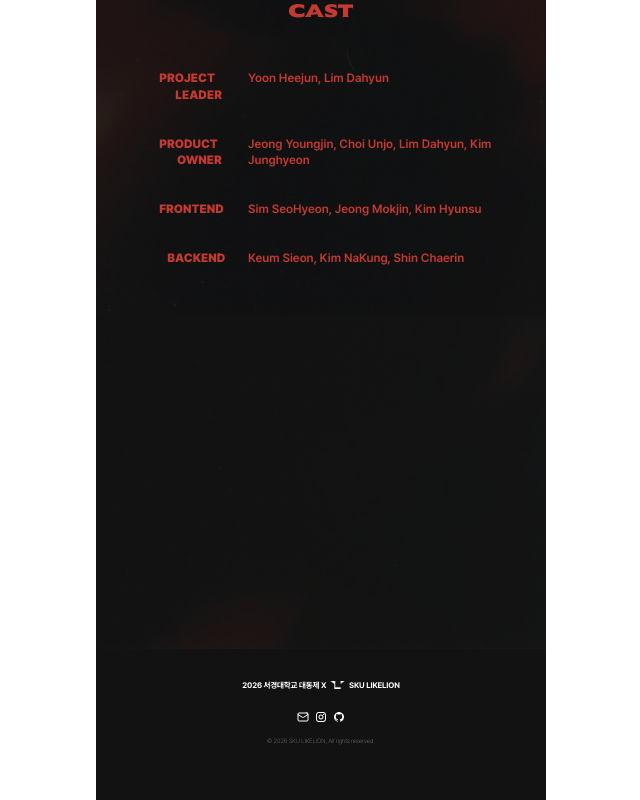
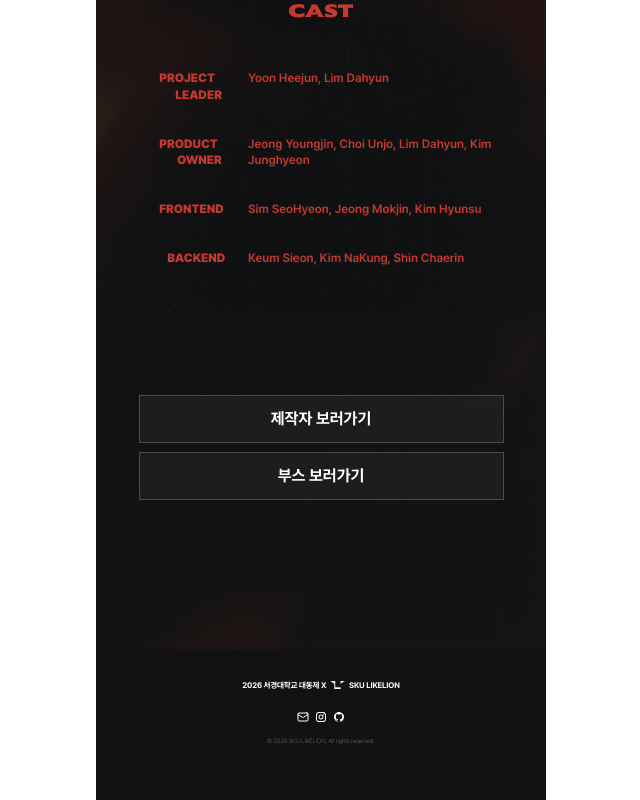
Before and after one commit to LikeLion-SKU/festival-fe, a React (Vite) app: page / in a window 1280 px wide. Shown: the part 4905-5705 px from the top of the page, without its empty margins (319-959 px from the left). Built offline with nearby package versions, Linux system fonts and the light colour scheme.

Commit message:
:art: Design: About 버튼 추가

```diff
--- a/src/components/main/About.jsx
+++ b/src/components/main/About.jsx
@@ -94,6 +94,20 @@ export default function About() {
             ))}
           </div>
         </div>
+        <div className="mt-[8rem] -mx-[1rem] flex w-[calc(100%+2rem)] flex-col gap-[0.55rem]">
+          <button
+            type="button"
+            className="h-[3rem] w-full border border-[rgba(255,255,255,0.2)] bg-[rgba(34,34,34,0.72)] text-[1rem] font-bold leading-none text-white [font-family:Pretendard]"
+          >
+            제작자 보러가기
+          </button>
+          <button
+            type="button"
+            className="h-[3rem] w-full border border-[rgba(255,255,255,0.2)] bg-[rgba(34,34,34,0.72)] text-[1rem] font-bold leading-none text-white [font-family:Pretendard]"
+          >
+            부스 보러가기
+          </button>
+        </div>
       </div>
     </section>
   );
```
